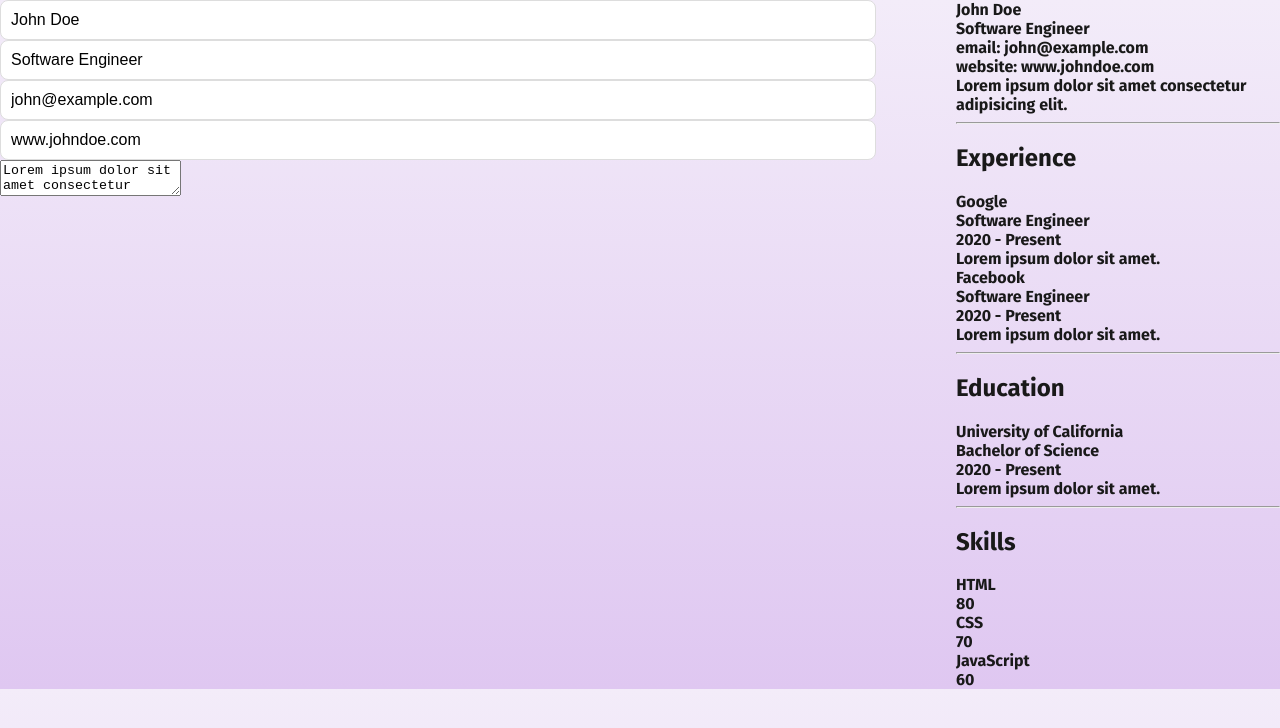
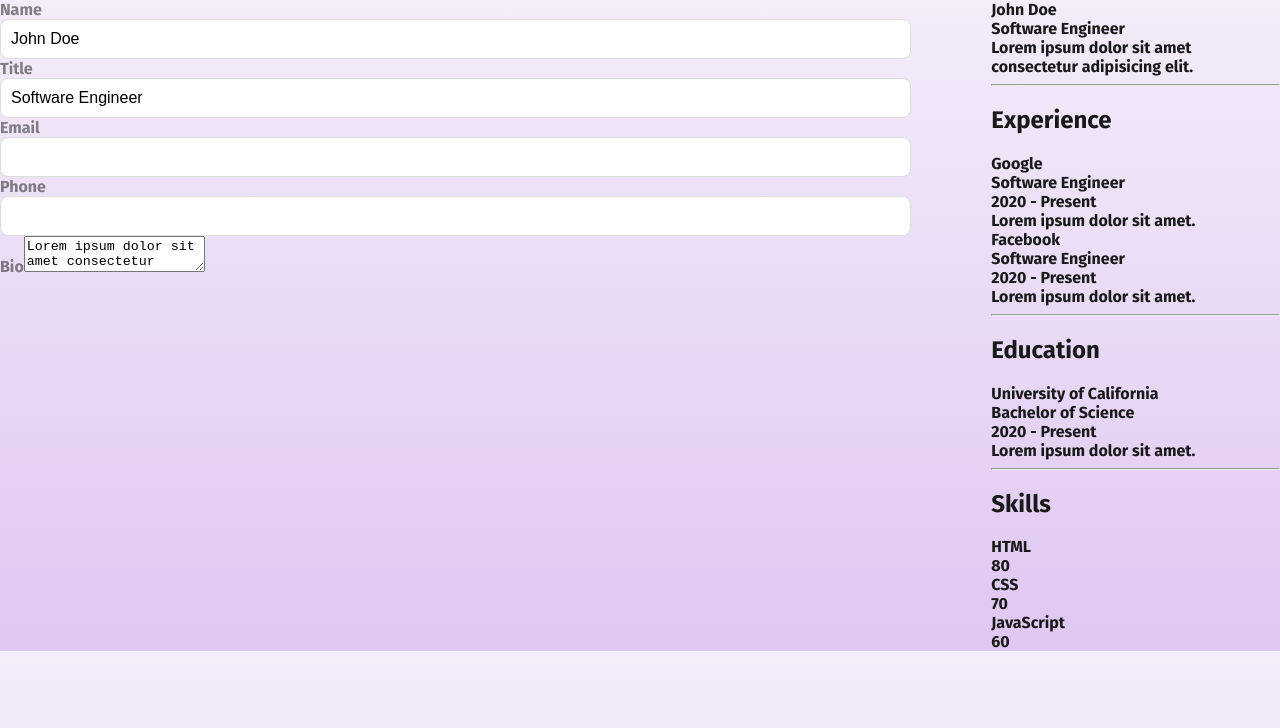
Before and after one commit to SynthCod3/ResumeWiz, a React (Vite) app: page /editor in a window 1280 px wide. Shown: the top 728 px of the page. Built offline with nearby package versions, Linux system fonts and the light colour scheme; no server answers; the HTML template or start-up script is replaced by a standard one.

Commit message:
chore: improvement in editor

```diff
--- a/src/modules/editor/index.tsx
+++ b/src/modules/editor/index.tsx
@@ -2,19 +2,12 @@ import { useState } from "react";
 import styles from "./index.module.css";
 
 const ResumeEditor = () => {
+
 	const [data, setData] = useState({
 		name: "John Doe",
 		title: "Software Engineer",
-		contact: [
-			{
-				type: "email",
-				value: "john@example.com",
-			},
-			{
-				type: "website",
-				value: "www.johndoe.com",
-			},
-		],
+		email: "",
+		phone: "",
 		bio: "Lorem ipsum dolor sit amet consectetur adipisicing elit.",
 		experience: [
 			{
@@ -61,6 +54,7 @@ const ResumeEditor = () => {
 		<div>
 			<div className={styles.editorWrapper}>
 				<div className={styles.editor}>
+					<span>Name</span>
 					<input
 						type="text"
 						value={data.name}
@@ -71,6 +65,7 @@ const ResumeEditor = () => {
 							});
 						}}
 					/>
+					<span>Title</span>
 					<input
 						type="text"
 						value={data.title}
@@ -81,37 +76,29 @@ const ResumeEditor = () => {
 							});
 						}}
 					/>
+					<span>Email</span>
 					<input
 						type="text"
-						value={data.contact[0].value}
+						value={data.email}
 						onChange={(e) => {
 							setData({
 								...data,
-								contact: [
-									{
-										type: "email",
-										value: e.target.value,
-									},
-								],
+								email: e.target.value,
 							});
 						}}
 					/>
+					<span>Phone</span>
 					<input
 						type="text"
-						value={data.contact[1].value}
+						value={data.phone}
 						onChange={(e) => {
 							setData({
 								...data,
-								contact: [
-									{
-										type: "website",
-										value: e.target.value,
-									},
-								],
+								phone: e.target.value,
 							});
 						}}
 					/>
-
+					<span>Bio</span>
 					<textarea
 						value={data.bio}
 						onChange={(e) => {
@@ -128,11 +115,8 @@ const ResumeEditor = () => {
 						<div>{data.title}</div>
 					</div>
 					<div>
-						{data.contact.map((item) => (
-							<div key={item.type}>
-								{item.type}: {item.value}
-							</div>
-						))}
+						<div>{data.email}</div>
+						<div>{data.phone}</div>
 					</div>
 					<div>{data.bio}</div>
 					<hr />
```
